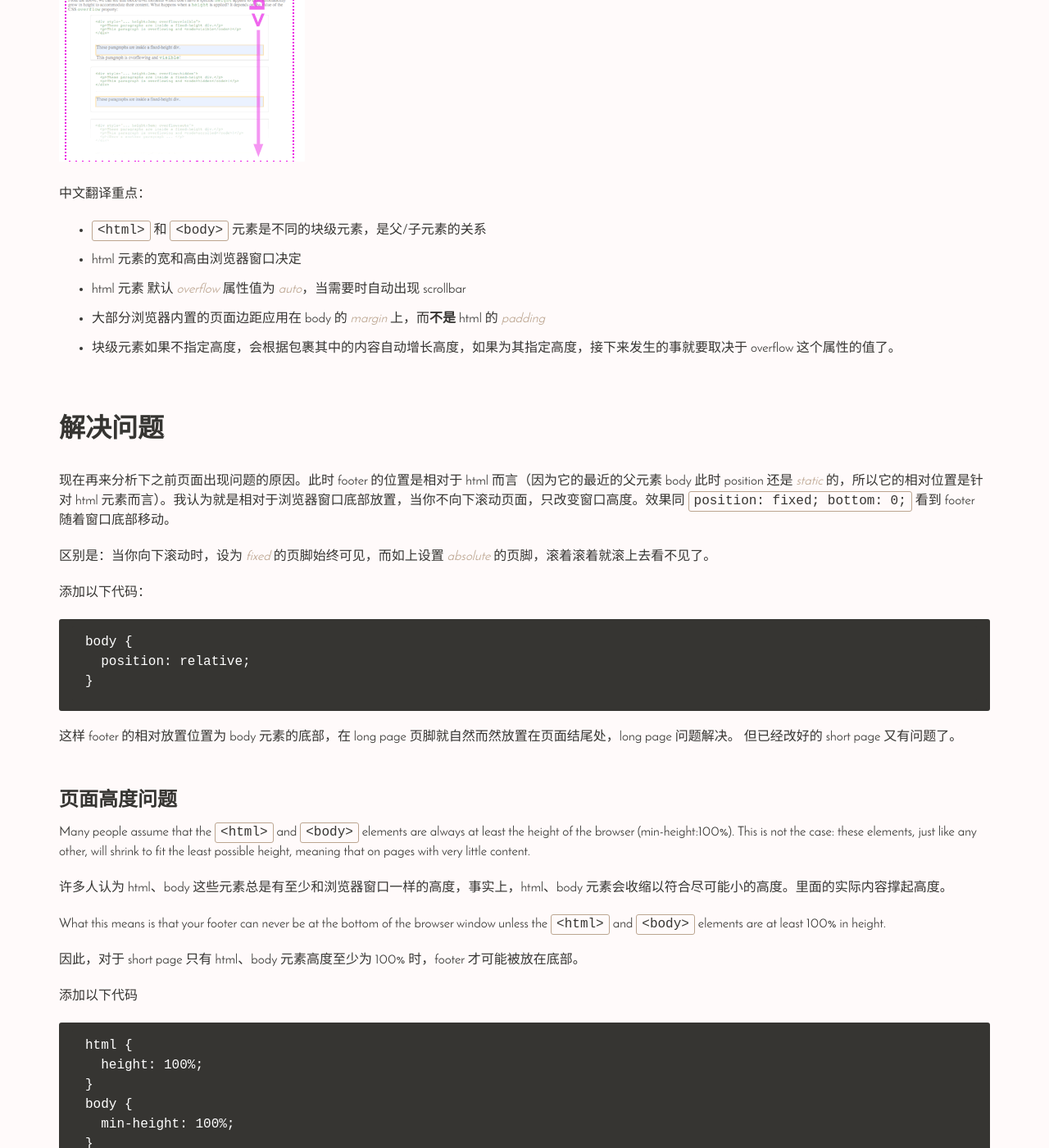
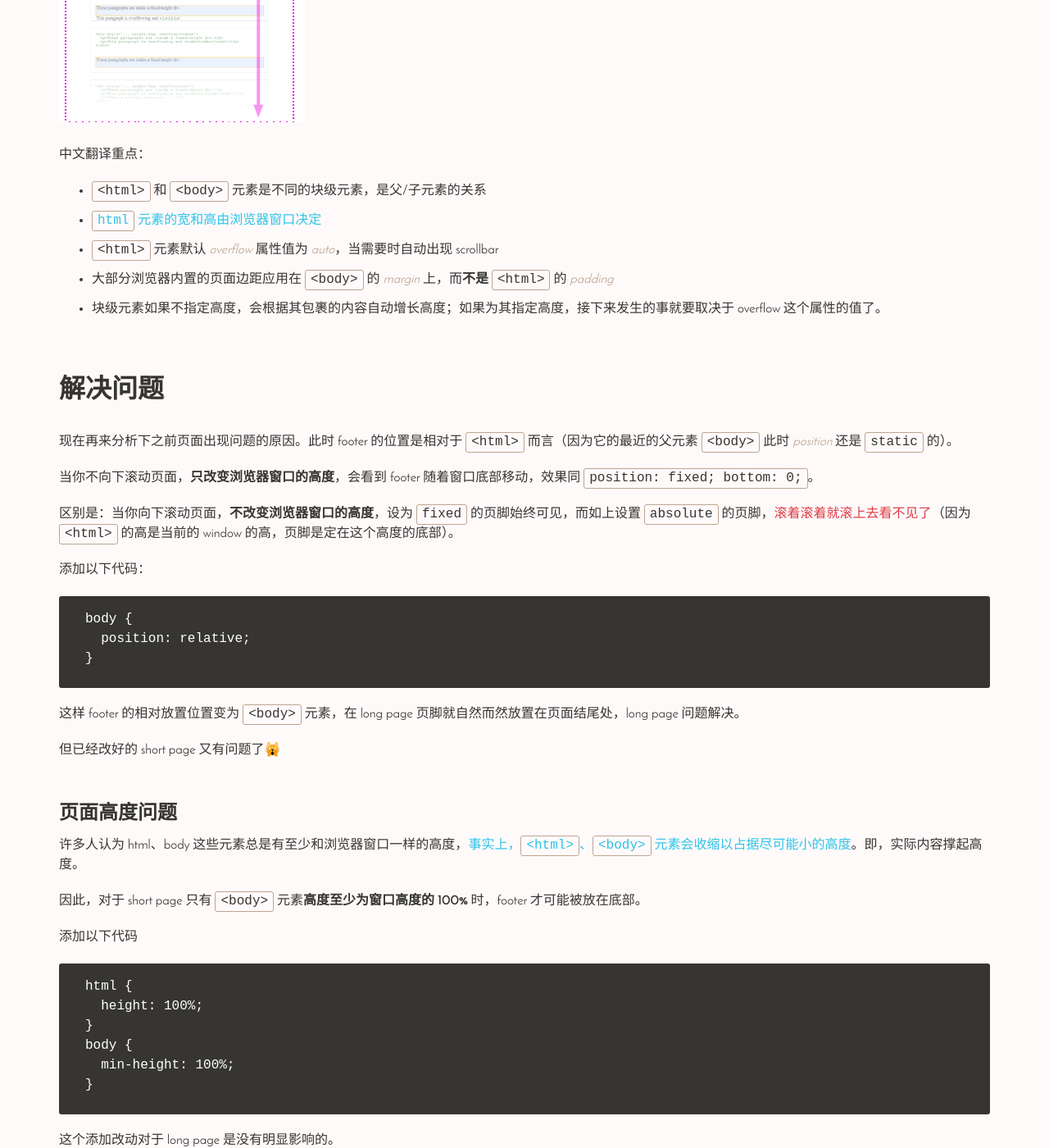
Before and after one commit to Vivi-wu/dive-into-web, a Jekyll site: the page built from _posts/2014-07-15-CSS-issue-footer-at-page-bottom.markdown, in a window 1280 px wide and 1400 px high, scrolled down 1521 px. Shown: the whole window at 82% size. Built offline with Jekyll 4.4.1, drawn with Linux system fonts in a browser that asks for light colours; some of the changed text lies outside the part shown.

Commit message:
update post for css display, multiscreen suggestion and footer at bottom

```diff
--- a/_posts/2014-07-15-CSS-issue-footer-at-page-bottom.markdown
+++ b/_posts/2014-07-15-CSS-issue-footer-at-page-bottom.markdown
@@ -1,20 +1,20 @@
 ---
 title:  "Keep your footer at the bottom of the page"
-category: Style
+category: CSS
 ---
-项目里遇到的问题，让 footer 显示在**页面**最下方。注意，这里讨论的不是让 footer 固定在 viewport（或浏览器窗口）的底部。具体来说分两种情况。
+项目里遇到的问题，让 footer 总是显示在**页面**最下方。注意，这里讨论的不是让 footer 固定在 viewport（或浏览器窗口）的底部。
 
-假设你还没有对 `<html>`，`<body>`，`<footer>` 这些元素的 _position_ 或是 _height_ 属性做任何改动。
+假设你还没有对 `<html>`，`<body>`，`<footer>` 这些元素的 _position_ 或 _height_ 属性做任何改动。
 
 ## 问题描述
 
 1. **long page**
 
-    When a page contains a large amount of content, the footer is pushed down off the viewport, and if you scroll down, the page ‘ends’ at the footer. 简单来说，当页面包含大量内容，并且 footer 被自然地推到超出 viewport ，此时，你滚动页面到下方，自然地，会看到页面结束在 footer。所以你不会注意到 footer 有什么不妥的地方。
+    简单来说，当页面包含大量内容，并且 footer 被自然地 pushed down off the viewpor，此时，你滚动页面到最下方，自然会看到页面结束在 footer。你不会注意到 footer 有什么不妥的地方。
 
 2. **short page**
 
-    However, if the page has small amount of content, the footer can sometimes ‘cling’ to the bottom of the content, floating halfway down the page, and leaving a blank space underneath. 然而当页面只有少量内容的时候（实际内容不足以占满整个窗口高度），footer 有时会紧跟着页面实际内容的底部，你会看到 footer 出现在半路，距离 viewport 底部有一大片空白。发现问题！
+    然而当页面只有少量内容（实际内容不足以占满整个窗口高度）的时候，你会看到 footer 跟着页面实际内容出现在半路，距离 viewport 底部有一大片空白。发现问题！
 
 <!--more-->
 
@@ -28,10 +28,9 @@ category: Style
       width: 100%;
     }
 
-This usually ends up in it either overlapping (hiding) the bottom of the page content, or staying in the same position when the viewport is scrolled.
 然而理想和现实是有差距滴。这样写，可以解决 short page 页脚的问题。
 
-而对于 long page 乍一看 footer 放置在了浏览器的底部，**遮住了页面靠近浏览器底部的内容**（如果你还没有给 body 内容区域设置 _padding-bottom_）。此时当你向下滚动页面时，会看到 footer 一直被定在那个“初始”位置。
+对于 long page 乍一看 footer 放置在了浏览器的底部，**遮住了页面靠近浏览器底部的内容**（如果你还没有给 body 内容区域设置 _padding-bottom_）。当你向下滚动页面时，会看到 footer 一直被定在那个“初始”位置。
 
 本来没问题的 long page 现在出现问题了😔
 
@@ -44,16 +43,18 @@ This usually ends up in it either overlapping (hiding) the bottom of the page co
 中文翻译重点：
 
 + `<html>` 和 `<body>` 元素是不同的块级元素，是父/子元素的关系
-+ <span class="blue-text">html 元素的宽和高由浏览器窗口决定</span>
-+ html 元素 默认 _overflow_ 属性值为 _auto_，当需要时自动出现 scrollbar
-+ 大部分浏览器内置的页面边距应用在 body 的 _margin_ 上，而**不是** html 的 _padding_
-+ 块级元素如果不指定高度，会根据包裹其中的内容自动增长高度，如果为其指定高度，接下来发生的事就要取决于 overflow 这个属性的值了。
++ <span class="t-blue">`html` 元素的宽和高由浏览器窗口决定</span>
++ `<html>` 元素默认 _overflow_ 属性值为 _auto_，当需要时自动出现 scrollbar
++ 大部分浏览器内置的页面边距应用在 `<body>` 的 _margin_ 上，而**不是** `<html>` 的 _padding_
++ 块级元素如果不指定高度，会根据其包裹的内容自动增长高度；如果为其指定高度，接下来发生的事就要取决于 overflow 这个属性的值了。
 
 ## 解决问题
 
-现在再来分析下之前页面出现问题的原因。此时 footer 的位置是相对于 html 而言（因为它的最近的父元素 body 此时 position 还是 _static_ 的，所以它的相对位置是针对 html 元素而言）。我认为就是相对于浏览器窗口底部放置，当你不向下滚动页面，只改变窗口高度。效果同 `position: fixed; bottom: 0;` 看到 footer 随着窗口底部移动。
+现在再来分析下之前页面出现问题的原因。此时 footer 的位置是相对于 `<html>` 而言（因为它的最近的父元素 `<body>` 此时 _position_ 还是 `static` 的）。
 
-区别是：当你向下滚动时，设为 _fixed_ 的页脚始终可见，而如上设置 _absolute_ 的页脚，滚着滚着就滚上去看不见了。
+当你不向下滚动页面，**只改变浏览器窗口的高度**，会看到 footer 随着窗口底部移动，效果同 `position: fixed; bottom: 0;`。
+
+区别是：当你向下滚动页面，**不改变浏览器窗口的高度**，设为 `fixed` 的页脚始终可见，而如上设置 `absolute` 的页脚，<span class="t-red">滚着滚着就滚上去看不见了</span>（因为 `<html>` 的高是当前的 window 的高，页脚是定在这个高度的底部）。
 
 添加以下代码：
 
@@ -61,18 +62,15 @@ This usually ends up in it either overlapping (hiding) the bottom of the page co
       position: relative;
     }
 
-这样 footer 的相对放置位置为 body 元素的底部，在 long page 页脚就自然而然放置在页面结尾处，long page 问题解决。
-但已经改好的 short page 又有问题了。
+这样 footer 的相对放置位置变为 `<body>` 元素，在 long page 页脚就自然而然放置在页面结尾处，long page 问题解决。
+
+但已经改好的 short page 又有问题了🙀
 
 ### 页面高度问题
 
-Many people assume that the `<html>` and `<body>` elements are always at least the height of the browser (min-height:100%). This is not the case: these elements, just like any other, will shrink to fit the least possible height, meaning that on pages with very little content.
+许多人认为 html、body 这些元素总是有至少和浏览器窗口一样的高度，<span class="t-blue">事实上，`<html>`、`<body>` 元素会收缩以占据尽可能小的高度</span>。即，实际内容撑起高度。
 
-许多人认为 html、body 这些元素总是有至少和浏览器窗口一样的高度，<span class="blue-text">事实上，html、body 元素会收缩以符合尽可能小的高度</span>。里面的实际内容撑起高度。
-
-What this means is that your footer can never be at the bottom of the browser window unless the `<html>` and `<body>` elements are at least 100% in height.
-
-因此，对于 short page 只有 html、body 元素高度至少为 100% 时，footer 才可能被放在底部。
+因此，对于 short page 只有 `<body>` 元素**高度至少为窗口高度的 100%** 时，footer 才可能被放在底部。
 
 添加以下代码
 
@@ -83,8 +81,8 @@ What this means is that your footer can never be at the bottom of the browser wi
       min-height: 100%;
     }
 
-使文件可视化区域高度（body）至少达到浏览器窗口的高度，这个添加改动对于 long page 是没有明显影响的。
+这个添加改动对于 long page 是没有明显影响的。
 
-### Bonus
+### Other
 
-The space below is an empty void – nothing can be styled there or take up space there (apart from the background style of the `<html>` element, which most browsers recognise as needing to fill the screen.) 在短页面的实际内容之下的**空区域**，只能设置 body 元素的 _background_ 属性，任何其他元素都不能占据这块空间或被 styled.
+在短页面的实际内容之下是一片**空区域**，只能设置 `<body>` 元素的 _background_ 属性，任何其他元素都不能占据这块空间或被 styled.
```
Also changed, not shown: _posts/2015-04-24-Google-multiscreen-consumer.markdown (+12 -10 lines), _posts/2015-05-18-CSS-Display.markdown (+75 -54 lines).
